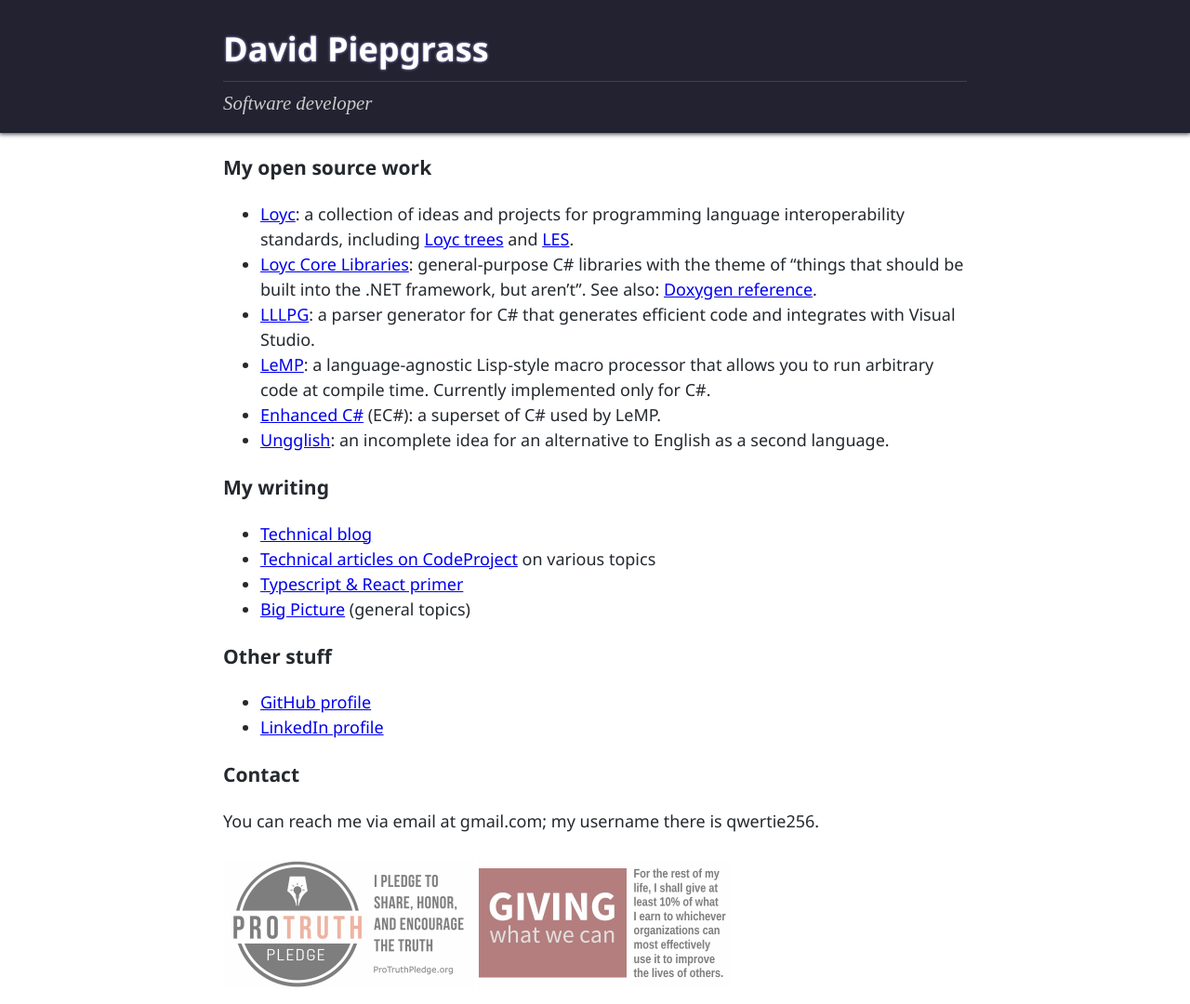
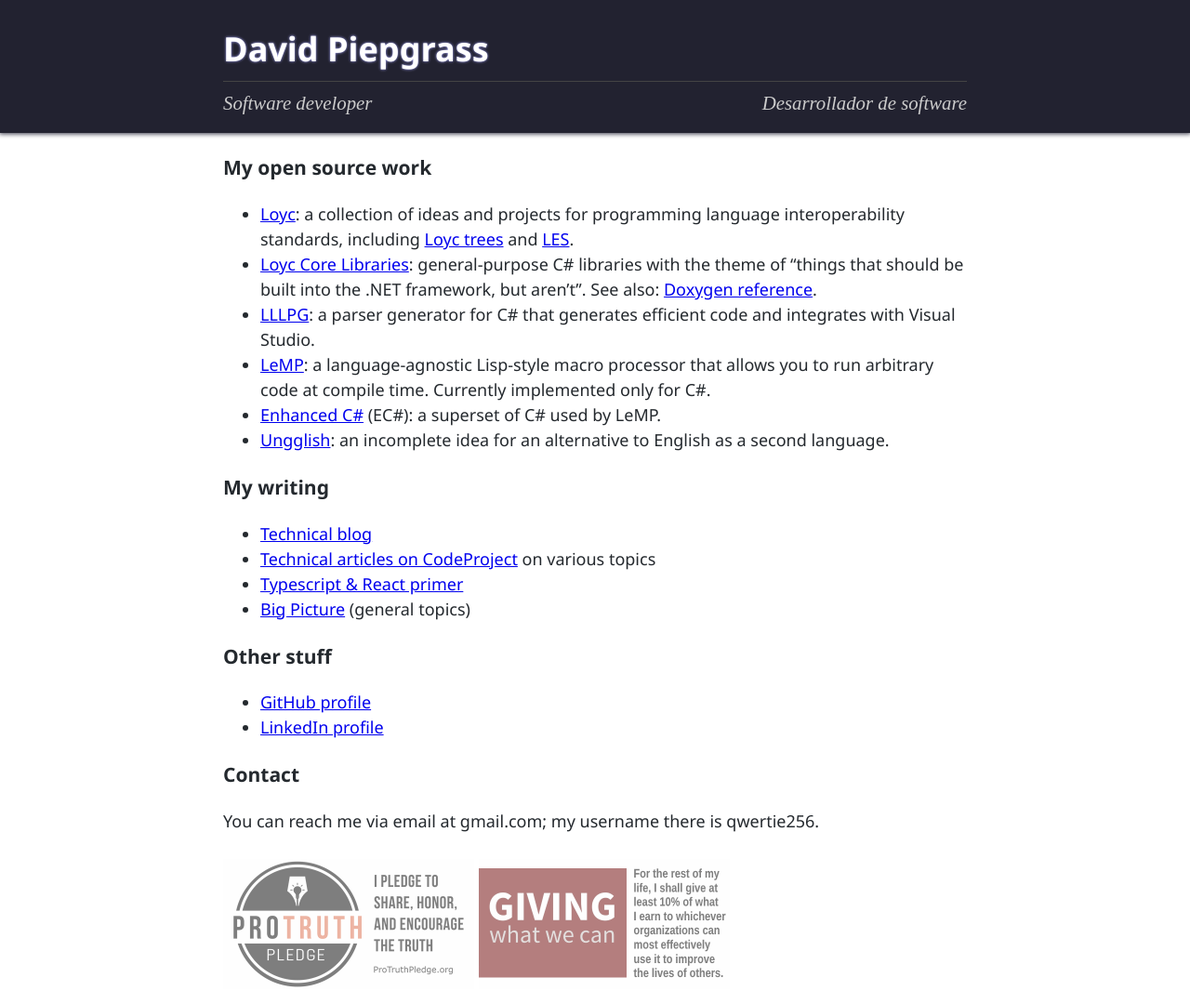
Before and after one commit to qwertie/home, a Jekyll site: the page built from index.md, in a window 1280 px wide. Shown: the whole page at 93% size. Built offline with Jekyll 4.4.1, drawn with Linux system fonts in a browser that asks for light colours.

Commit message:
Sabo español?

```diff
--- a/_layouts/home.html
+++ b/_layouts/home.html
@@ -5,6 +5,7 @@
    <header><div>
       <h1 class="page-title">{{ page.title }}</h1>
       {% if page.date %}<span class="post-date">{{ page.date }} </span>{% endif %}
+      {% if page.taglineRight %}<div class="tagline" style="float:right">{{ page.taglineRight }} </div>{% endif %}
       {% if page.tagline %}<div class="tagline">{{ page.tagline }} </div>{% endif %}
    </div></header>
 	<main>
--- a/index.md
+++ b/index.md
@@ -1,6 +1,7 @@
 ---
 title: "David Piepgrass"
 tagline: "Software developer"
+taglineRight: "Desarrollador de software"
 layout: home
 ---
 
```
